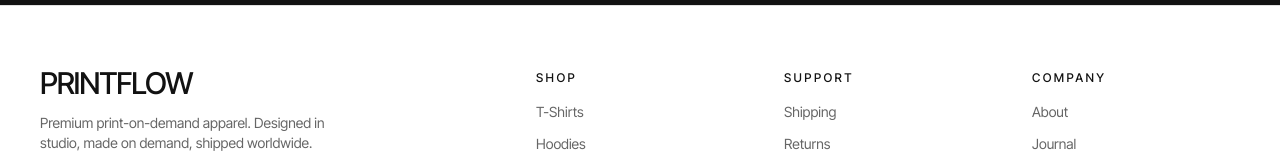
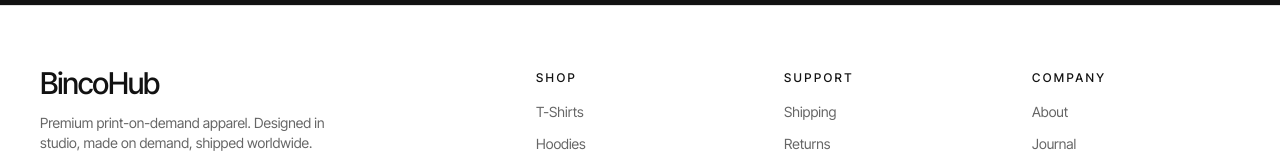
Before and after one commit to Dasmongoes/my-pod-studio, a React (Vite) app: page / in a window 1280 px wide. Shown: the part 4168-4328 px from the top of the page. Built offline with nearby package versions, Linux system fonts and the light colour scheme; no server answers; the HTML template or start-up script is replaced by a standard one.

Commit message:
Changes
Co-authored-by: Dasmongoes <58363195+Dasmongoes@users.noreply.github.com>

```diff
--- a/src/pages/Index.tsx
+++ b/src/pages/Index.tsx
@@ -25,7 +25,7 @@ const Index = () => {
         <div className="px-6 lg:px-10 py-16">
           <div className="grid grid-cols-2 md:grid-cols-5 gap-10 mb-16">
             <div className="col-span-2 md:col-span-2">
-              <div className="text-display text-3xl mb-4">PRINTFLOW</div>
+              <div className="text-display text-3xl mb-4">BincoHub</div>
               <p className="text-sm text-muted-foreground max-w-xs">
                 Premium print-on-demand apparel. Designed in studio, made on demand, shipped worldwide.
               </p>
```
